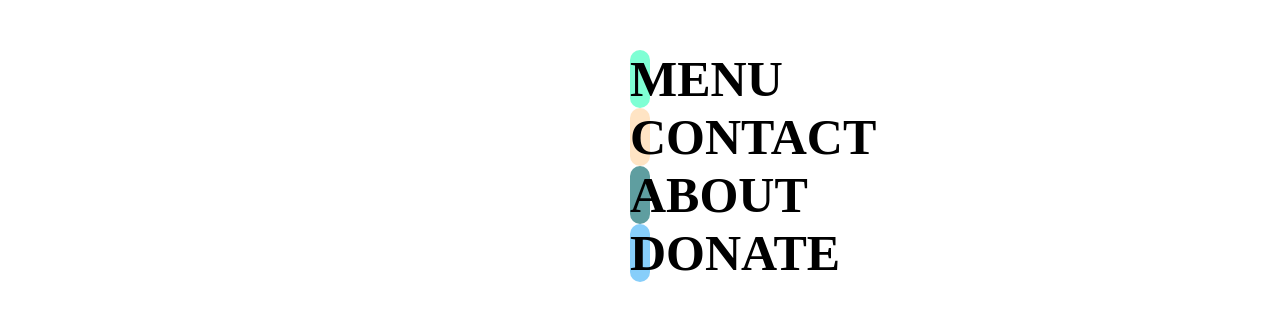
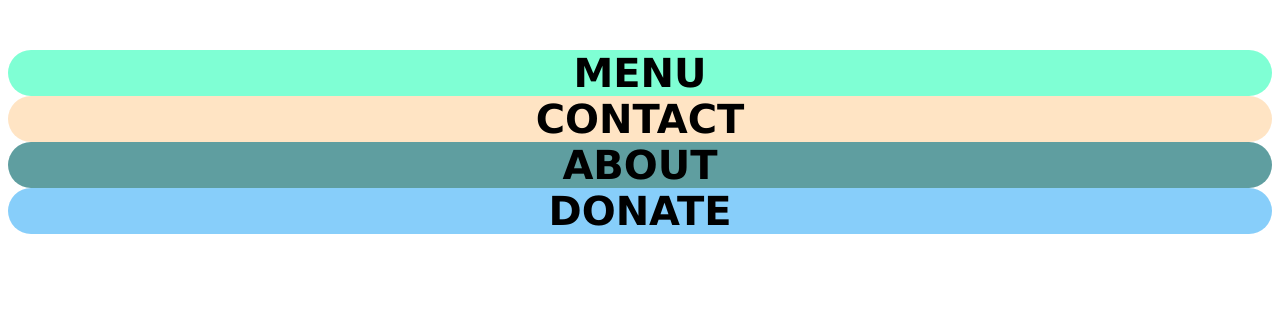
Before and after one commit to jessekmt/jessekmt.github.io, a plain HTML site: page index.html in a window 1280 px wide. Drawn offline with Linux system fonts and the light colour scheme.

Commit message:
Added colour to back of text, and hover adjustment

```diff
--- a/index.html
+++ b/index.html
@@ -10,19 +10,19 @@
 <body>
 
     <div class="menuClass">
-        <h1>MENU</h1>
+        <h1><a href="menu.html">MENU</a></h1>
     </div>
 
     <div class="contactClass">
-        <h1>CONTACT</h1>
+        <h1><a href="contact.html">CONTACT</a></h1>
     </div>
 
     <div class="aboutClass">
-        <h1>ABOUT</h1>
+        <h1><a href="about.html">ABOUT</a></h1>
     </div>
 
     <div class="donateClass">
-        <h1>DONATE</h1>
+        <h1><a href="donate.html">DONATE</a></h1>
     </div>
 
 </body>
--- a/style.css
+++ b/style.css
@@ -5,7 +5,7 @@ body
 
 .menuClass {
     background-color:aquamarine;
-    width:20px;
+    width:auto;
     margin:0 auto;
     border-radius: 25px;
 
@@ -13,27 +13,45 @@ body
 
 .contactClass {
     background-color:bisque;
-    width:20px;
+    width:auto;
     margin:0 auto;
     border-radius: 25px;
 }
 
 .aboutClass {
     background-color:cadetblue;
-    width:20px;
+    width:auto;
     margin:0 auto;
     border-radius: 25px;
 }
 
 .donateClass {
     background-color :lightskyblue;
-    width:20px;
+    width:auto;
     margin:0 auto;
     border-radius: 25px;
 }
 
 h1 {
     text-align: center;
-    font-size: 50px;
+    font-size: 40px;
     margin:0px;
+    font-family:Verdana, Geneva, Tahoma, sans-serif;
 }
+
+
+h1:hover{
+    height: 80px;
+    animation-iteration-count: infinite;
+    animation-duration: 3s;
+    animation-direction: alternate;
+    text-decoration:none;
+    cursor:pointer;
+}
+
+a {
+    color: inherit;
+    text-decoration: none;
+    text-decoration: none !important;
+    cursor:pointer;
+}
```
